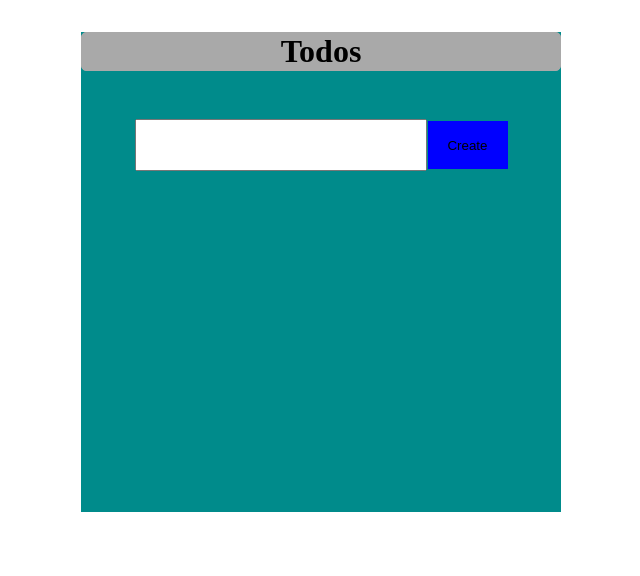
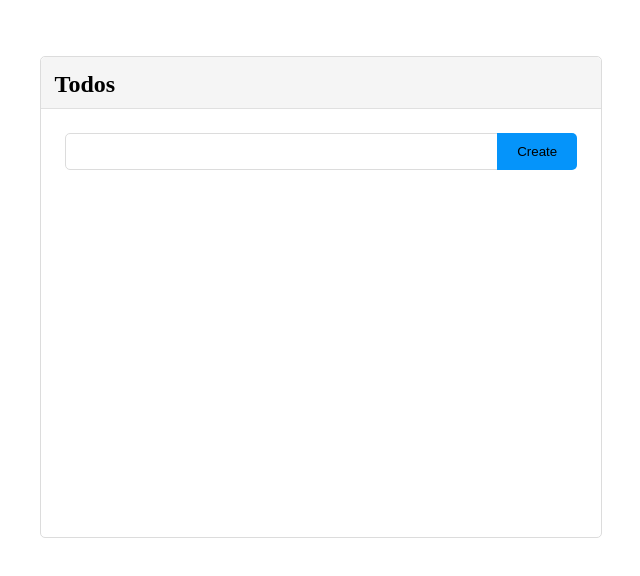
Before and after one commit to artikgupta/todo, a plain HTML site: page index.html in a window 1280 px wide. Shown: the whole page, without its empty margins (319-959 px from the left). Drawn offline with Linux system fonts and the light colour scheme.

Commit message:
modify the css

```diff
--- a/app.js
+++ b/app.js
@@ -7,12 +7,21 @@ let arr = [];
 function addTodo() {
   let inputField = document.getElementById("todo");
   let userInput = inputField.value;
+  if (userInput === "") {
+    alert("Your input field is empty , please enter a valid input");
+  }
   let todoData = {
     todoText: userInput,
     isCompleted: false,
   };
   arr.push(todoData);
   inputField.value = "";
+  displayTodo();
+}
+
+function deleteTodo(i) {
+  arr.splice(i, 1);
+  console.log(arr);
   displayTodo();
 }
 
@@ -40,6 +49,13 @@ function displayTodo() {
 
     div.appendChild(paragraph);
 
+    let deleteButton = document.createElement("button");
+    deleteButton.innerHTML = "X";
+    div.appendChild(deleteButton);
+    deleteButton.addEventListener("click", () => {
+      deleteTodo(i);
+    });
+
     todoList.appendChild(listItem);
   }
 }
--- a/style.css
+++ b/style.css
@@ -2,32 +2,50 @@
   padding: 0%;
   margin: 0;
 }
+/*============================================inner(list of todos)=========================================== */
 .inner {
-  background-color: darkcyan;
+  background-color: #fff;
   margin: auto;
-  margin-top: 2rem;
+  margin-top: 3.5rem;
   align-items: center;
-  width: 30rem;
+  width: 35rem;
   height: 30rem;
+  border: 1px solid gainsboro;
+  border-top-right-radius: 5px;
+  border-top-left-radius: 5px;
+  border-bottom-right-radius: 5px;
+  border-bottom-left-radius: 5px;
 }
+
 h2 {
-  font-size: 2rem;
-  background-color: darkgrey;
-  border: 1px solid darkgrey;
-  border-radius: 5px;
-  text-align: center;
-  margin-bottom: 3rem;
+  font-size: 1.5rem;
+  height: 1.5rem;
+  background-color: #f5f5f5;
+  border-bottom: 1px solid #e0e0e0;
+  text-align: left;
+  border-top-right-radius: 5px;
+  border-top-left-radius: 5px;
+  /* margin-bottom: 3rem; */
+  /* border: none; */
+  padding: 0.85rem;
 }
+
 #todo {
-  width: 18rem;
-  height: 3rem;
-  /* margin-left: 15px; */
+  width: 27rem;
+  height: 2.2rem;
+  border: 1px solid gainsboro;
+  margin-top: 1.5rem;
+  border-top-left-radius: 5px;
+  border-bottom-left-radius: 5px;
 }
 #submit-btn {
   width: 5rem;
-  height: 3rem;
-  margin-left: 1px;
-  background-color: blue;
+  height: 2.3rem;
+  margin-top: 1.5rem;
+  margin-left: -1.5px;
+  background-color: hsl(205, 96%, 50%);
+  border-top-right-radius: 5px;
+  border-bottom-right-radius: 5px;
   border: none;
 }
 .inner_container {
@@ -38,15 +56,16 @@ h2 {
 
 .todoStyle {
   display: flex;
-  justify-content: flex-start;
+  justify-content: space-between;
   margin-top: 1rem;
   margin-left: 10px;
-  padding-left: 15px;
+  padding: 15px;
 }
+
 li {
   list-style-type: none;
 }
-/*@media only screen and (max-width: 600px) {
+@media only screen and (max-width: 600px) {
   .inner {
     width: 16rem;
   }
@@ -64,4 +83,4 @@ li {
     justify-content: center;
     align-items: center;
   }
-}*/
+}
```
